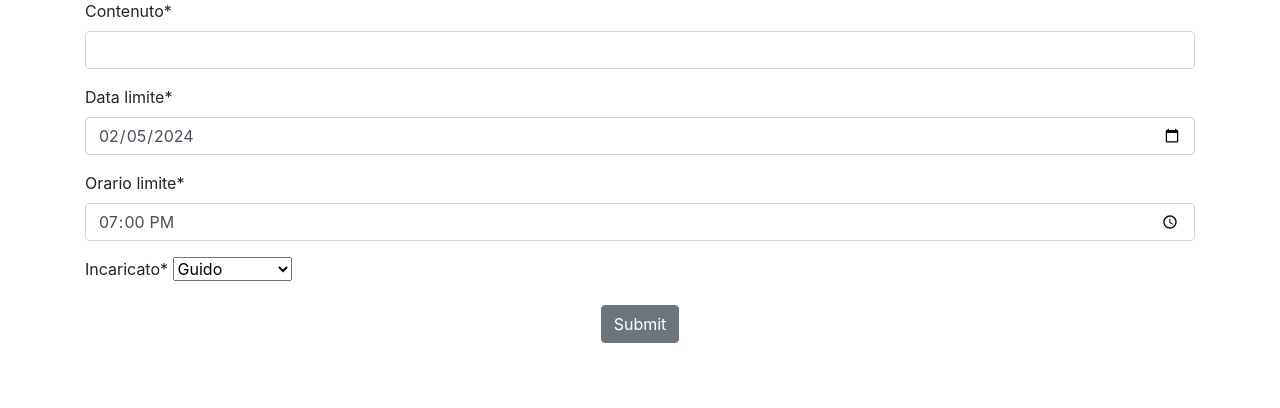
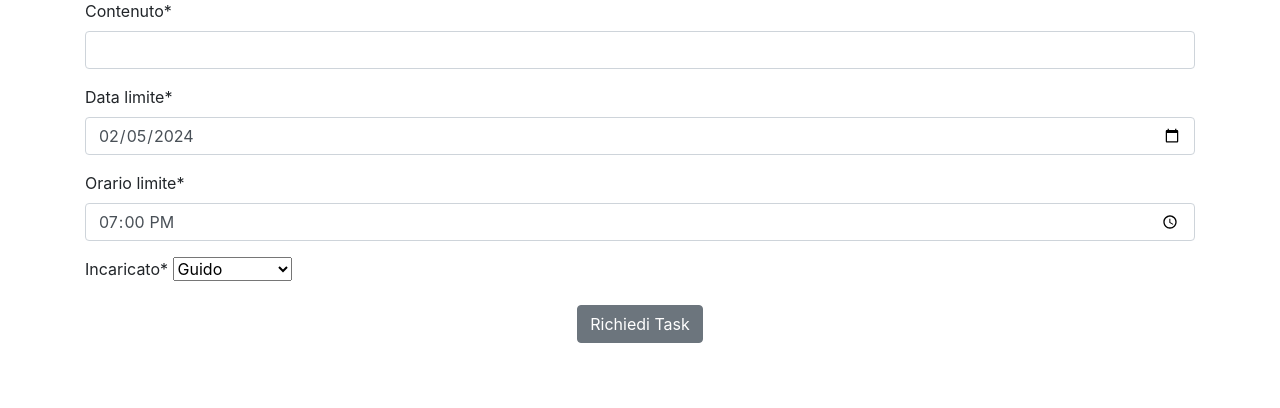
Before and after one commit to Gweeedog/Sbt_Webp, a Django app: page /task_request/ in a window 1280 px wide. Shown: the part 185-593 px from the top of the page. Run offline with Django 5.2, Linux system fonts and the light colour scheme; a user stored in the database is signed in; some libraries are stand-ins or nearby versions.

Commit message:
changed button text

```diff
--- a/sbt_app/templates/task_request.html
+++ b/sbt_app/templates/task_request.html
@@ -10,7 +10,7 @@
     {%csrf_token%}
     {{form|crispy}}
     <center>
-        <input type="submit" value="Submit" class="btn btn-secondary">
+        <input type="submit" value="Richiedi Task" class="btn btn-secondary">
     </center>
 </form>
 {% endblock %}
```
